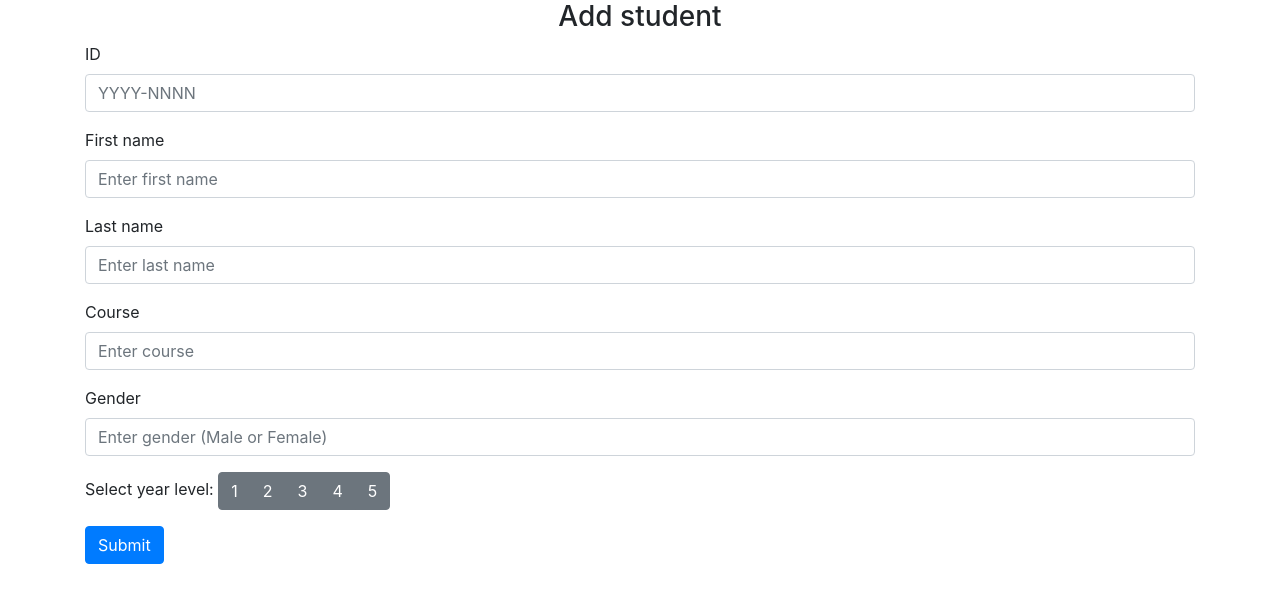
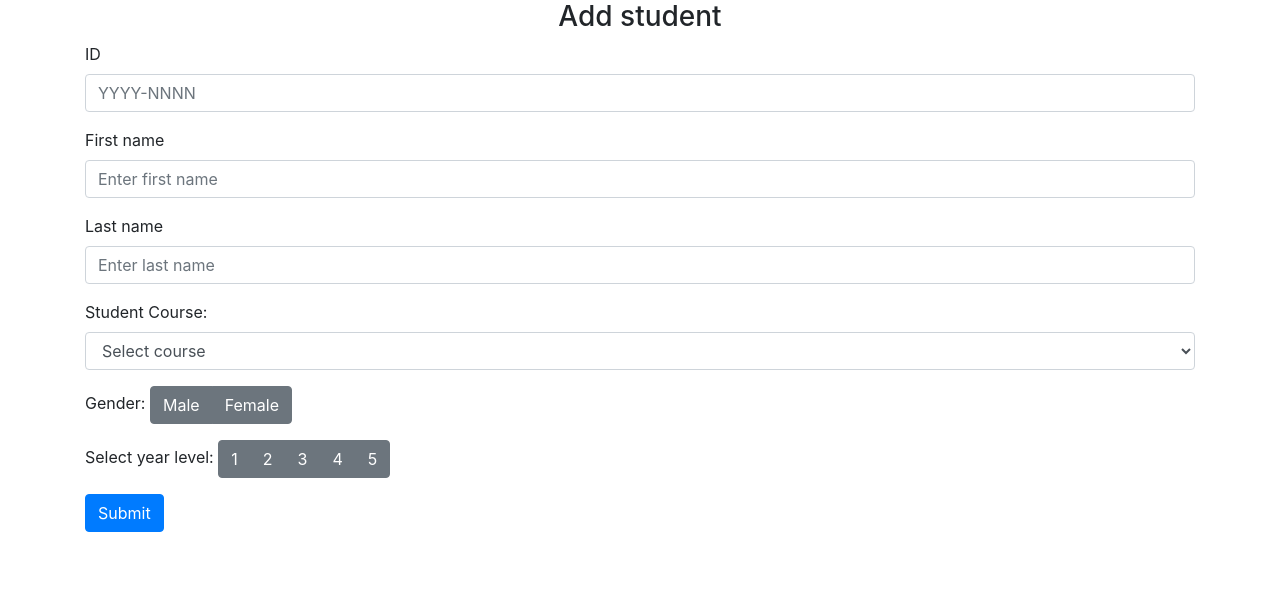
Before and after one commit to Nyf0/SSIS_V3, a Flask app: page /students/add-student in a window 1280 px wide. Shown: the part 40-643 px from the top of the page. Run offline with Flask 3, Linux system fonts and the light colour scheme; data that the repository does not hold is empty; some libraries are stand-ins or nearby versions.

Commit message:
Changed things so student course and gender are drop down options on creation. Same with course college

```diff
--- a/website/course/controllers.py
+++ b/website/course/controllers.py
@@ -10,6 +10,7 @@ def curs():
 
 @course.route('/add-course', methods=['GET', 'POST'])
 def add_course():
+    colleges = models.College.all()
     if request.method == 'POST':
         code = request.form.get('code')
         name = request.form.get('name')
@@ -37,7 +38,7 @@ def add_course():
             else:
                 flash('College does not exist!', category='error')
 
-    return render_template("add_course.html")
+    return render_template("add_course.html", colleges = colleges)
 
 @course.route('/edit-course', methods=['GET', 'POST'])
 def edit_course():
--- a/website/student/controllers.py
+++ b/website/student/controllers.py
@@ -11,6 +11,8 @@ def view_studs():
 
 @student.route('/students/add-student', methods=['GET', 'POST'])
 def add_student():
+    courses = models.Course.all()
+
     if request.method == 'POST':
         id = request.form.get('id')
         fname = request.form.get('fname')
@@ -41,7 +43,7 @@ def add_student():
             else:
                 flash('Course does not exist!', category='error')
 
-    return render_template("add_student.html")
+    return render_template("add_student.html", courses = courses)
 
 @student.route('/edit-student', methods=['GET', 'POST'])
 def edit_student():
--- a/website/templates/add_student.html
+++ b/website/templates/add_student.html
@@ -38,29 +38,25 @@
             required
         />
     </div>
+    <label for="course">Student Course: </label>
     <div class="form-group">
-        <label for="student_course">Course</label>
-        <input
-            type="text"
-            class="form-control"
-            id="student_course"
-            name="student_course"
-            placeholder="Enter course"
-            required
-        />
+        <select class="form-control" id="student_course" name="student_course" required>
+            <option value="">Select course</option>
+            {% for course in courses %}
+            <option value="{{ course[0] }}">{{course[0]}}</option>
+            {% endfor %}
+        </select>
     </div>
     <div class="form-group">
-        <label for="gender">Gender</label>
-        <input
-            type="text"
-            class="form-control"
-            id="gender"
-            name="gender"
-            pattern="Male|Female"
-            title="Enter either 'Male' or 'Female'"
-            placeholder="Enter gender (Male or Female)"
-            required
-        />
+        <label for="gender">Gender: </label>
+        <div class="btn-group btn-group-toggle" data-toggle="buttons">
+            <label class="btn btn-secondary">
+                <input type="checkbox" name="gender" value="Male"> Male
+            </label>
+            <label class="btn btn-secondary">
+                <input type="checkbox" name="gender" value="Female"> Female
+            </label>
+        </div>
     </div>
     <div class="form-group">
         <label for="level">Select year level: </label>
```
Also changed, not shown: website/templates/add_course.html (+7 -8 lines).
